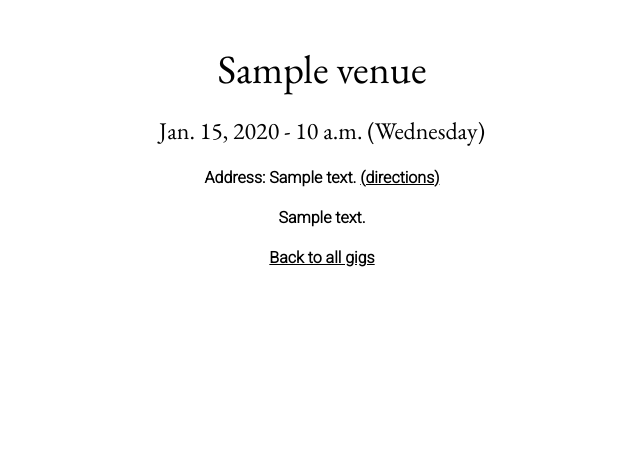
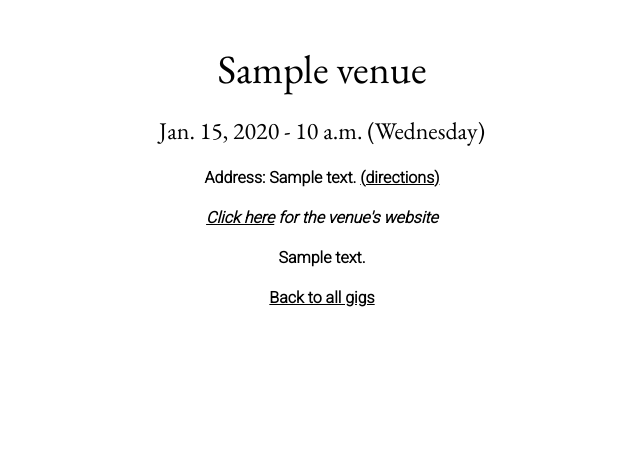
Before and after one commit to thecaprad/frankportolese, a Django app: page /gig/1/ in a window 1280 px wide. Shown: the part 279-749 px from the top of the page, without its empty margins (318-958 px from the left). Run offline with Django 3.2, Linux system fonts and the light colour scheme; tables that the repository leaves empty hold one stand-in row (values such as "Sample post"); some web fonts are replaced.

Commit message:
Adds venue info URL to gig detail

```diff
--- a/gig_calendar/templates/gig_calendar/gig_detail.html
+++ b/gig_calendar/templates/gig_calendar/gig_detail.html
@@ -14,6 +14,12 @@
                 </p>
             {% endif %}
 
+            {% if gig.info_URL %}
+                <p class="center">
+                    <i><a href="{{ gig.info_URL }}">Click here</a> for the venue's website</i>
+                </p>
+            {% endif %}
+
             </p>
             {% if gig.description %}
                 {{ gig.description|linebreaks }}
```
